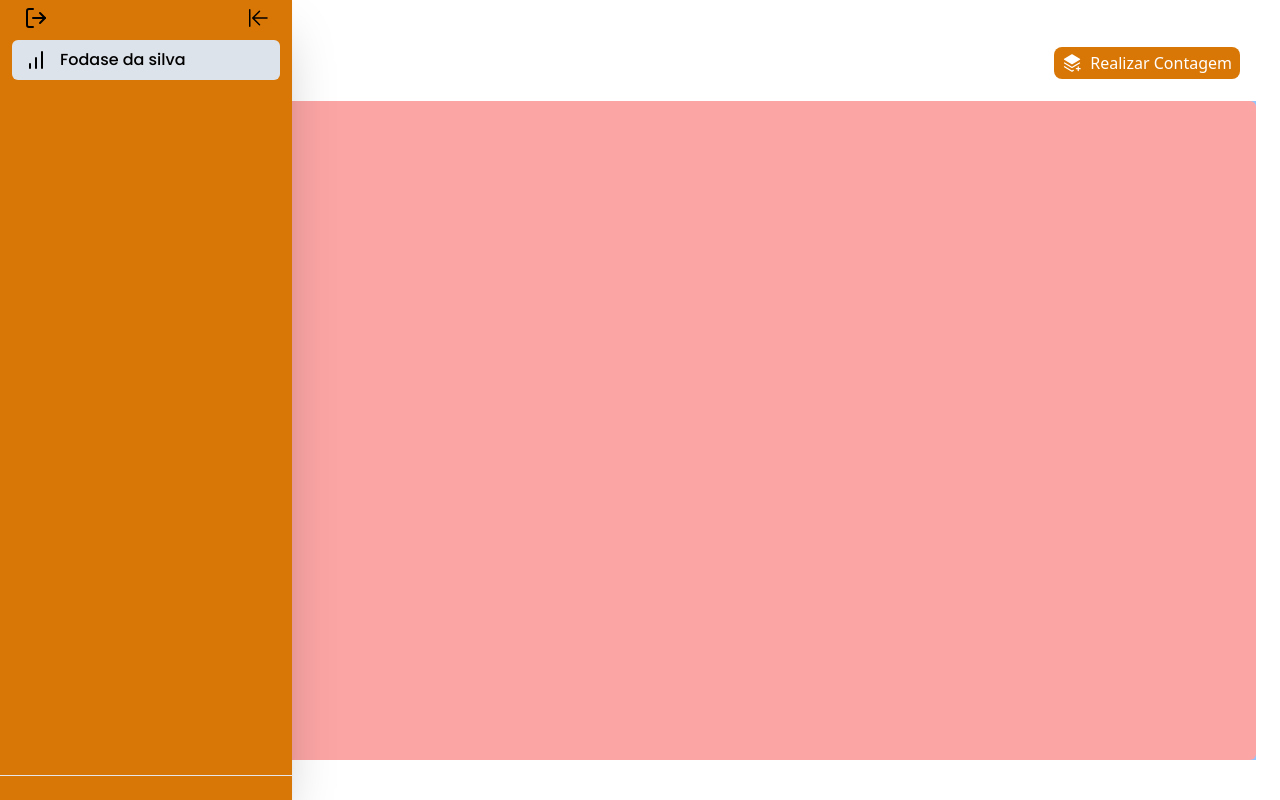
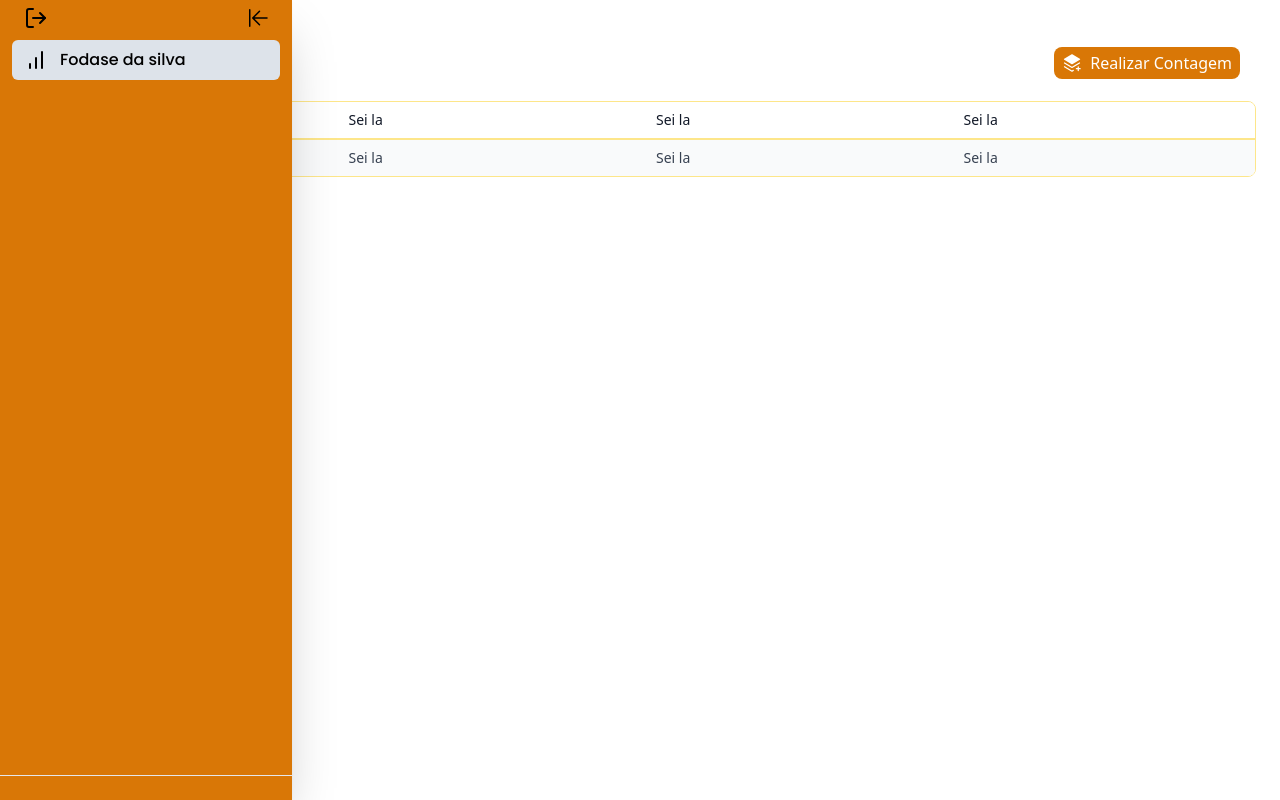
Before and after one commit to LuizLimaG/estoque, a Next.js app: page /stock in a window 1280 px wide. Built offline with nearby package versions, Linux system fonts and the light colour scheme.

Commit message:
Created table component

```diff
--- a/src/app/admin/settings/page.tsx
+++ b/src/app/admin/settings/page.tsx
@@ -4,7 +4,6 @@ export default function AdminSettings() {
   return (
       <main className="flex w-full">
         <div className="bg-black w-full text-white">
-
             <section>
                 <aside></aside>
                 <aside>
@@ -13,7 +12,6 @@ export default function AdminSettings() {
                     </Link>
                 </aside>
             </section>
-
         </div>
       </main>
   );
--- a/src/app/stock/page.tsx
+++ b/src/app/stock/page.tsx
@@ -1,5 +1,6 @@
 import { Content } from "@/components/content";
 import { SectionHeader } from "@/components/sectionHeader";
+import { Table } from "@/components/table";
 import { StackPlus } from "@phosphor-icons/react/dist/ssr";
 export default function Stock() {
   return (
@@ -13,8 +14,10 @@ export default function Stock() {
         }
       />
 
-      <section className="bg-blue-300 w-full h-full">
-        <div className="bg-red-300 w-full h-full rounded-md"></div>
+      <section className="w-full h-full">
+        <div className="w-full h-full rounded-md">
+          <Table></Table>
+        </div>
       </section>
     </Content>
   );
--- /dev/null
+++ b/src/components/table/index.tsx
@@ -0,0 +1,13 @@
+import { TableBody } from "./tableBody";
+import { TableHead } from "./tableHead";
+
+export function Table() {
+  return (
+    <div className="overflow-x-auto rounded-lg border border-amber-200">
+      <table className="min-w-full divide-y-2 divide-amber-200 bg-white text-sm">
+        <TableHead />
+        <TableBody />
+      </table>
+    </div>
+  );
+}
--- /dev/null
+++ b/src/components/table/tableBody.tsx
@@ -0,0 +1,9 @@
+import { TableLine } from "./tableLine";
+
+export function TableBody() {
+    return(
+        <tbody className="divide-y divide-gray-200">
+            <TableLine />
+        </tbody>
+    )
+}
--- /dev/null
+++ b/src/components/table/tableColumnContent.tsx
@@ -0,0 +1,11 @@
+export function TableColumnContent({
+    content
+} : {
+    content: string
+}) {
+    return(
+        <td className="whitespace-nowrap px-4 py-2 text-gray-700 first:font-medium first:text-gray-900">
+            {content}
+        </td>
+    )
+}
--- /dev/null
+++ b/src/components/table/tableColumnHeader.tsx
@@ -0,0 +1,11 @@
+export function TableColumnHeader({
+    content
+} : {
+    content: string
+}) {
+    return(
+        <th className="whitespace-nowrap px-4 py-2 font-medium text-gray-900">
+            {content}
+        </th>
+    )
+}
--- /dev/null
+++ b/src/components/table/tableHead.tsx
@@ -0,0 +1,9 @@
+import { TableHeaderLine } from "./tableHeaderLine";
+
+export function TableHead() {
+    return(
+        <thead className="text-left ">
+            <TableHeaderLine />
+        </thead>
+    )
+}
--- /dev/null
+++ b/src/components/table/tableHeaderLine.tsx
@@ -0,0 +1,19 @@
+import { TableColumnHeader } from "./tableColumnHeader"
+
+export function TableHeaderLine() {
+
+    const items = [
+        "Sei la",
+        "Sei la",
+        "Sei la",
+        "Sei la",
+    ]
+
+    return(
+        <tr>
+            {items.map(item => (
+                <TableColumnHeader content={item} />
+            ))}
+        </tr>
+    )
+}
--- /dev/null
+++ b/src/components/table/tableLine.tsx
@@ -0,0 +1,19 @@
+import { TableColumnContent } from "./tableColumnContent";
+
+export function TableLine() {
+
+    const items = [
+        "Sei la",
+        "Sei la",
+        "Sei la",
+        "Sei la",
+    ]
+
+  return (
+    <tr className="odd:bg-gray-50">
+        {items.map(item => (
+            <TableColumnContent content={item}/>
+        ))}
+    </tr>
+  );
+}
```
